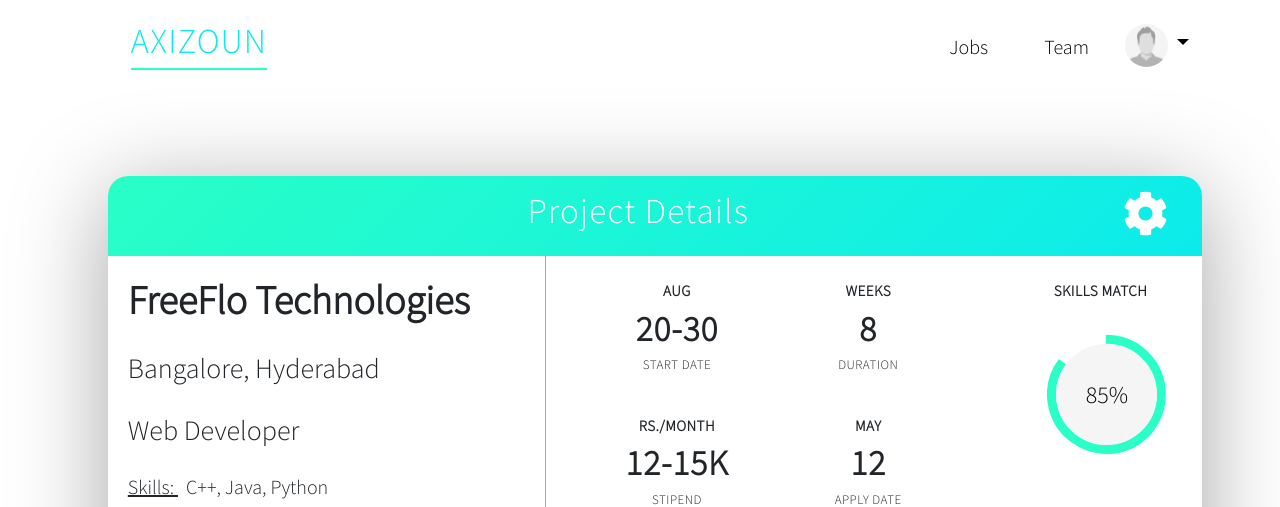
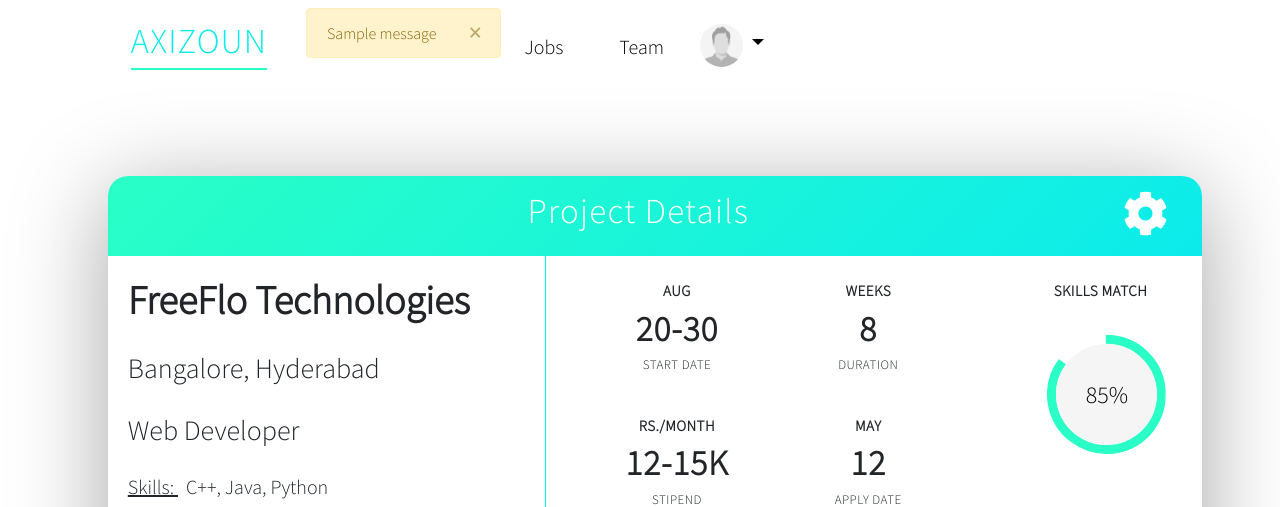
Before and after one commit to FreeFlowOrg/Axizoun, a Flask app: template templates/pages/projectDetails.html in a window 1280 px wide. Shown: the top 507 px of the page. Run offline with Flask 2, Linux system fonts and the light colour scheme; the template is opened without the code that fills it, so the values that code supplies are empty; one stand-in notice (Sample message) is shown; some libraries are stand-ins or nearby versions.

Commit message:
Jinja templating done

```diff
--- a/templates/pages/projectDetails.html
+++ b/templates/pages/projectDetails.html
@@ -7,10 +7,10 @@
       <script src="https://stackpath.bootstrapcdn.com/bootstrap/4.1.2/js/bootstrap.min.js" integrity="sha384-o+RDsa0aLu++PJvFqy8fFScvbHFLtbvScb8AjopnFD+iEQ7wo/CG0xlczd+2O/em" crossorigin="anonymous"></script>
       <script defer src="https://use.fontawesome.com/releases/v5.1.1/js/all.js" integrity="sha384-BtvRZcyfv4r0x/phJt9Y9HhnN5ur1Z+kZbKVgzVBAlQZX4jvAuImlIz+bG7TS00a" crossorigin="anonymous"></script>
       <link rel="stylesheet" href="https://use.fontawesome.com/releases/v5.1.1/css/all.css" integrity="sha384-O8whS3fhG2OnA5Kas0Y9l3cfpmYjapjI0E4theH4iuMD+pLhbf6JI0jIMfYcK3yZ" crossorigin="anonymous">
-      <link rel="stylesheet" href="css/styles.css">
-      <link rel="stylesheet" href="css/circle.css">
+      <link rel="stylesheet"href="{{ url_for('static', filename='css/css/styles.css') }}">
+      <link rel="stylesheet"href="{{ url_for('static', filename='css/css/circle.css') }}">
       <link href="https://fonts.googleapis.com/css?family=Quattrocento+Sans|Source+Sans+Pro:300" rel="stylesheet">
-      <script src="js/index.js"></script>
+      <script src="{{ url_for('static', filename='js/js/index.js') }}"></script>
       <script>
         $('#employee-modal, #employer-modal').modal('handleUpdate');
       </script>
@@ -26,10 +26,27 @@
             </button>
             <div class="collapse navbar-collapse" id="navbarText">
                <ul class="navbar-nav mr-auto">
-                  <!-- <li class="nav-item active">
-                     <a class="nav-link" href="#">AXIZOUN</a>
-                     </li> -->
-               </ul>
+                 <ul class="navbar-nav mr-auto">
+                    <!-- <li class="nav-item active">
+                       <a class="nav-link" href="#">AXIZOUN</a>
+                       </li> -->
+                       <!-- flash -->
+                    <div class="container-fluid" style="min-height:100%">
+                      {% with messages = get_flashed_messages() %}
+                        {% if messages %}
+                          {% for message in messages %}
+                          <div class="alert alert-warning alert-dismissible" role="alert">
+                            <button type="button" class="close" data-dismiss="alert" aria-label="Close">
+                              <span aria-hidden="true">&times;</span>
+                            </button>
+                            {{ message }}
+                          </div>
+                          {% endfor %}
+                        {% endif %}
+                      {% endwith %}
+                    </div>
+                    <!--//flash-->
+                 </ul>
                <span class="navbar-text">
                   <ul class="navbar-nav mr-auto">
                      <li class="nav-item">
@@ -41,7 +58,7 @@
                      <li class="nav-item dropdown">
 
                         <a class="nav-link dropdown-toggle nav-elements" href="#" id="navbarDropdownMenuLink" data-toggle="dropdown" aria-haspopup="true" aria-expanded="false" style="font-weight: 300; color: black;">
-                          <img src="imgs/profile.jpg" class="profile-img">
+                          <img src="/static/img/imgs/profile.jpg" class="profile-img">
                         </a>
                         <div class="dropdown-menu dropdown-menu-left" aria-labelledby="navbarDropdownMenuLink">
                           <a class="dropdown-item" href="#">Profile</a>
```
